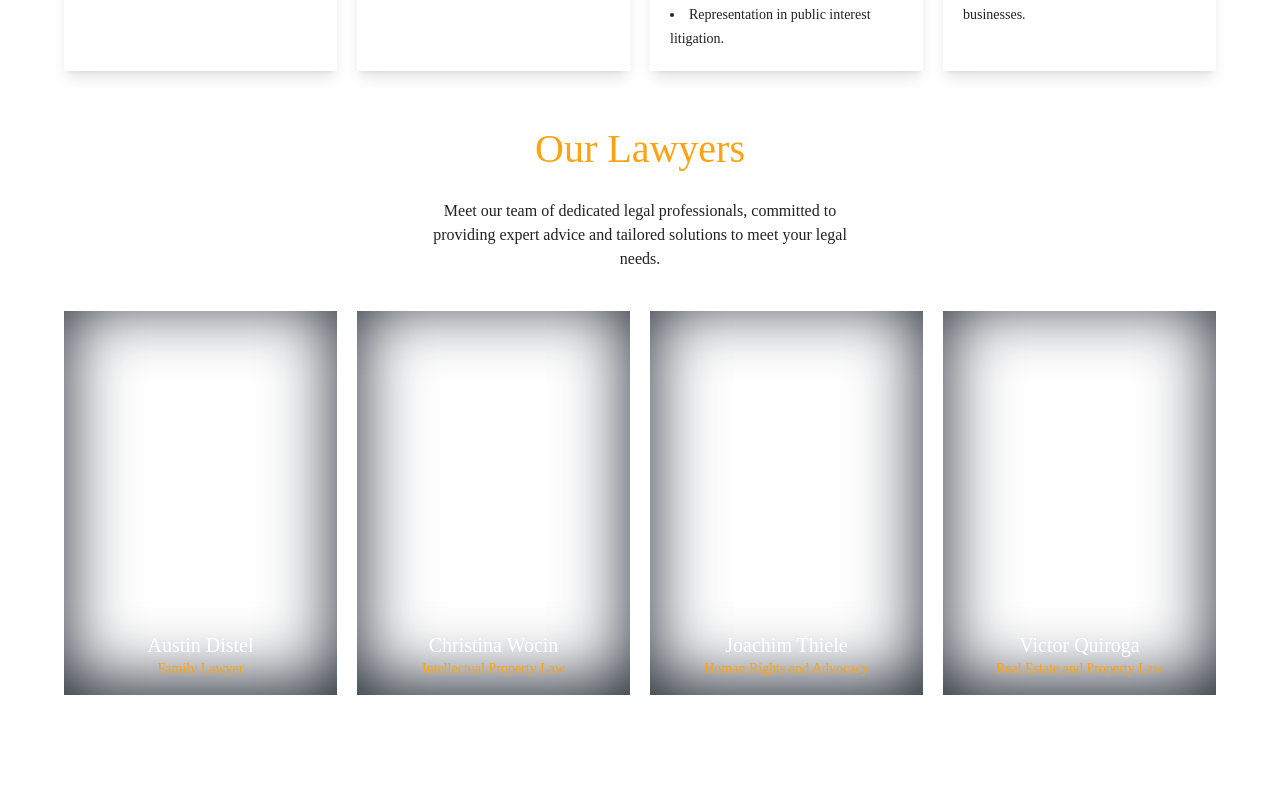
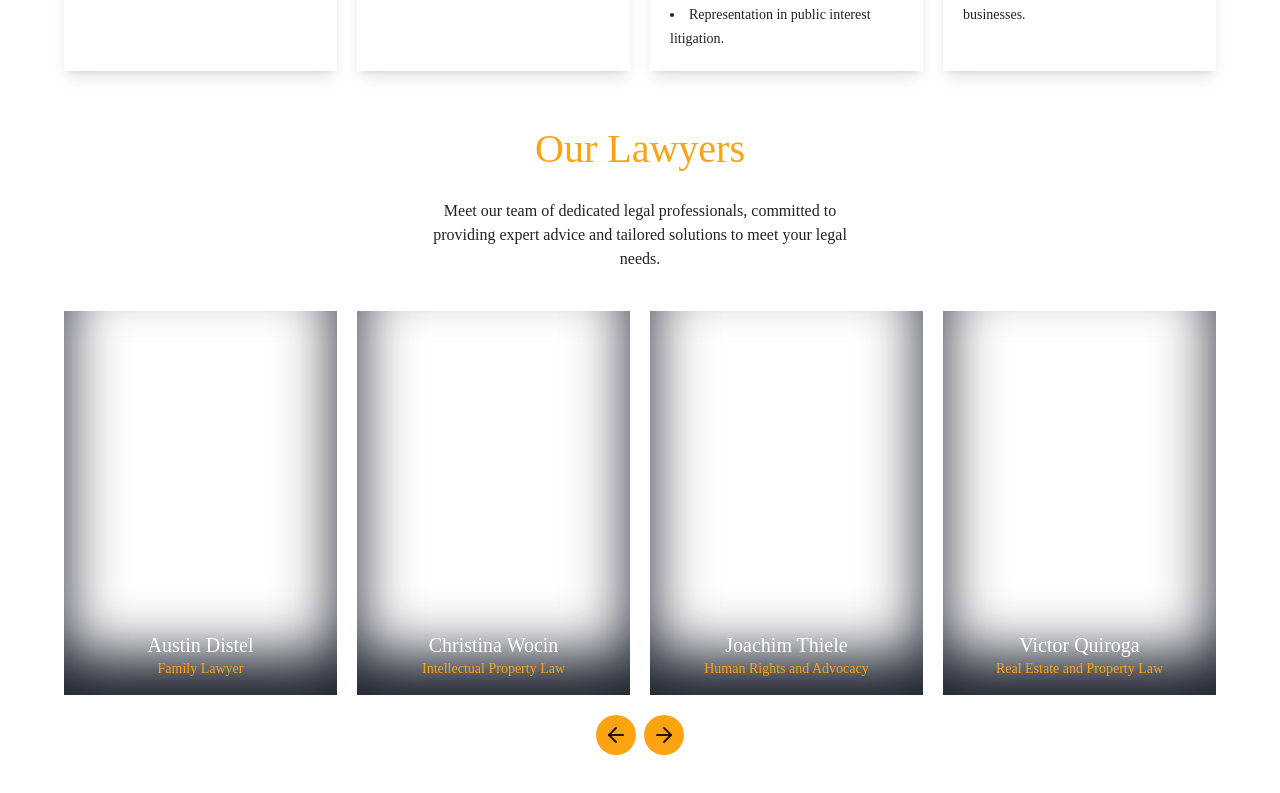
Before and after one commit to hendriam/lawfirm-landing-page, a React (Vite) app: page / in a window 1280 px wide. Shown: the part 1668-2461 px from the top of the page. Before the commit the page ends 2411 px from the top, so only its background shows below. Built offline with nearby package versions, Linux system fonts and the light colour scheme; a web font is replaced by a local one.

Commit message:
update our lawyers component

```diff
--- a/src/components/hero.tsx
+++ b/src/components/hero.tsx
@@ -30,7 +30,7 @@ export default function Hero() {
             <img
                 src={imgHero}
                 alt="img-hero"
-                className="hidden md:flex lg:w-[400px] md:w-[300px] w-[250px] transition-all duration-200"
+                className="hidden md:flex lg:w-[400px] md:w-[300px] w-[250px] transition-all delay-75 duration-300 ease-in-out rotate-0 hover:rotate-3"
             />
         </div>
     );
--- a/src/components/icons-social.tsx
+++ b/src/components/icons-social.tsx
@@ -77,3 +77,43 @@ export function FacebookIcon() {
         </svg>
     );
 }
+
+export function ArrowRight() {
+    return (
+        <svg
+            xmlns="http://www.w3.org/2000/svg"
+            width="24"
+            height="24"
+            viewBox="0 0 24 24"
+            fill="none"
+            stroke="currentColor"
+            strokeWidth="2"
+            strokeLinecap="round"
+            strokeLinejoin="round"
+            className="lucide lucide-arrow-right"
+        >
+            <path d="M5 12h14" />
+            <path d="m12 5 7 7-7 7" />
+        </svg>
+    );
+}
+
+export function ArrowLeft() {
+    return (
+        <svg
+            xmlns="http://www.w3.org/2000/svg"
+            width="24"
+            height="24"
+            viewBox="0 0 24 24"
+            fill="none"
+            stroke="currentColor"
+            strokeWidth="2"
+            strokeLinecap="round"
+            strokeLinejoin="round"
+            className="lucide lucide-arrow-left"
+        >
+            <path d="m12 19-7-7 7-7" />
+            <path d="M19 12H5" />
+        </svg>
+    );
+}
--- a/src/components/our-layers.tsx
+++ b/src/components/our-layers.tsx
@@ -1,5 +1,12 @@
 import { lawyers } from "../data.ts";
-import { FacebookIcon, InstagramIcon, LinkedInIcon, TwitterIcon } from "./icons-social.tsx";
+import {
+    ArrowLeft,
+    ArrowRight,
+    FacebookIcon,
+    InstagramIcon,
+    LinkedInIcon,
+    TwitterIcon,
+} from "./icons-social.tsx";
 
 export default function OurLawyers() {
     return (
@@ -13,13 +20,13 @@ export default function OurLawyers() {
                 {lawyers.map((lawyer) => (
                     <figure
                         key={lawyer.id}
-                        className={`bg-[url(${lawyer.image})] bg-cover bg-center bg-no-repeat w-auto lg:h-96 md:h-72 h-96 flex items-end justify-center shadow-[inset_0px_-10px_70px_0px_#1a202c] hover:shadow-[inset_0px_-10px_90px_10px_#1a202c] transition-all duration-200 group`}
+                        className={`bg-[url(${lawyer.image})] bg-cover relative bg-center bg-no-repeat w-auto lg:h-96 md:h-72 h-96 flex items-end justify-center shadow-[inset_0px_-40px_60px_0px_#1a202c] hover:shadow-[inset_0px_-60px_90px_0px_#1a202c] transition-all delay-100 duration-300 ease-in-out group`}
                     >
-                        <figcaption className="mb-4 ">
+                        <figcaption className="mb-4 absolute">
                             <h5 className="text-center text-xl text-white">{lawyer.name}</h5>
                             <p className="text-center text-sm text-[#FCA311]">{lawyer.title}</p>
 
-                            <div className="bg-[#FCA311] px-5 group-hover:flex mt-2 hidden justify-center space-x-2 py-2 transition-all duration-200">
+                            <div className="bg-[#FCA311] px-5 group-hover:flex delay-100 duration-300 ease-in-out mt-2 hidden justify-center space-x-2 py-2">
                                 <InstagramIcon />
                                 <LinkedInIcon />
                                 <TwitterIcon />
@@ -27,31 +34,17 @@ export default function OurLawyers() {
                             </div>
                         </figcaption>
                     </figure>
+                ))}
+            </div>
 
-                    // <div className="w-full relative flex items-center justify-center h-[500px]">
-                    //     <div
-                    //         className="group bg-white shadow-lg shadow-gray-200 rounded-xl relative transition-all duration-500 w-2/3 h-96 flex items-center justify-center hover:shadow-gray-300"
-                    //         style="background-image: url(https://pagedone.io/asset/uploads/1688029384.png);"
-                    //     >
-                    //         <div className="flex flex-col items-center justify-between w-full h-full py-6 gap-4 text-center relative z-10">
-                    //             <h4 className="font-manrope font-bold text-3xl text-white text-center leading-snug">
-                    //                 How We Made <br />
-                    //                 Best Sport Shoes{" "}
-                    //             </h4>
-                    //             <div className="flex items-center justify-center w-full gap-4">
-                    //                 <img
-                    //                     className="w-10 h-10 rounded-full"
-                    //                     src="https://pagedone.io/asset/uploads/1704275541.png"
-                    //                     alt="Rounded Avatar"
-                    //                 />
-                    //                 <h6 className="text-xl font-medium text-white ">
-                    //                     Antonio Roberto
-                    //                 </h6>
-                    //             </div>
-                    //         </div>
-                    //     </div>
-                    // </div>
-                ))}
+            <div className="mt-5 w-fit flex space-x-2 mx-auto">
+                <button className="bg-[#FCA311] rounded-full p-2 hover:cursor-pointer hover:opacity-80">
+                    <ArrowLeft />
+                </button>
+
+                <button className="bg-[#FCA311] rounded-full p-2 hover:cursor-pointer hover:opacity-80">
+                    <ArrowRight />
+                </button>
             </div>
         </section>
     );
--- a/src/components/services.tsx
+++ b/src/components/services.tsx
@@ -6,7 +6,7 @@ export default function Services() {
             {offers.map((offer) => (
                 <div
                     key={offer.id}
-                    className="p-5 group shadow-lg hover:shadow-[0_15px_15px_rgba(0.25,0.25,0.25,0.25)] border-t-orange-300 border-t-4 transition-all"
+                    className="p-5 group shadow-lg hover:shadow-[0_15px_15px_rgba(0.25,0.25,0.25,0.25)] border-t-orange-300 border-t-4 transition delay-100 duration-300 ease-in-out hover:-translate-y-1 hover:scale-3d"
                 >
                     <div className="flex items-center space-x-4">
                         <img src={offer.icon} alt={offer.name} className="text-amber-300" />
```
